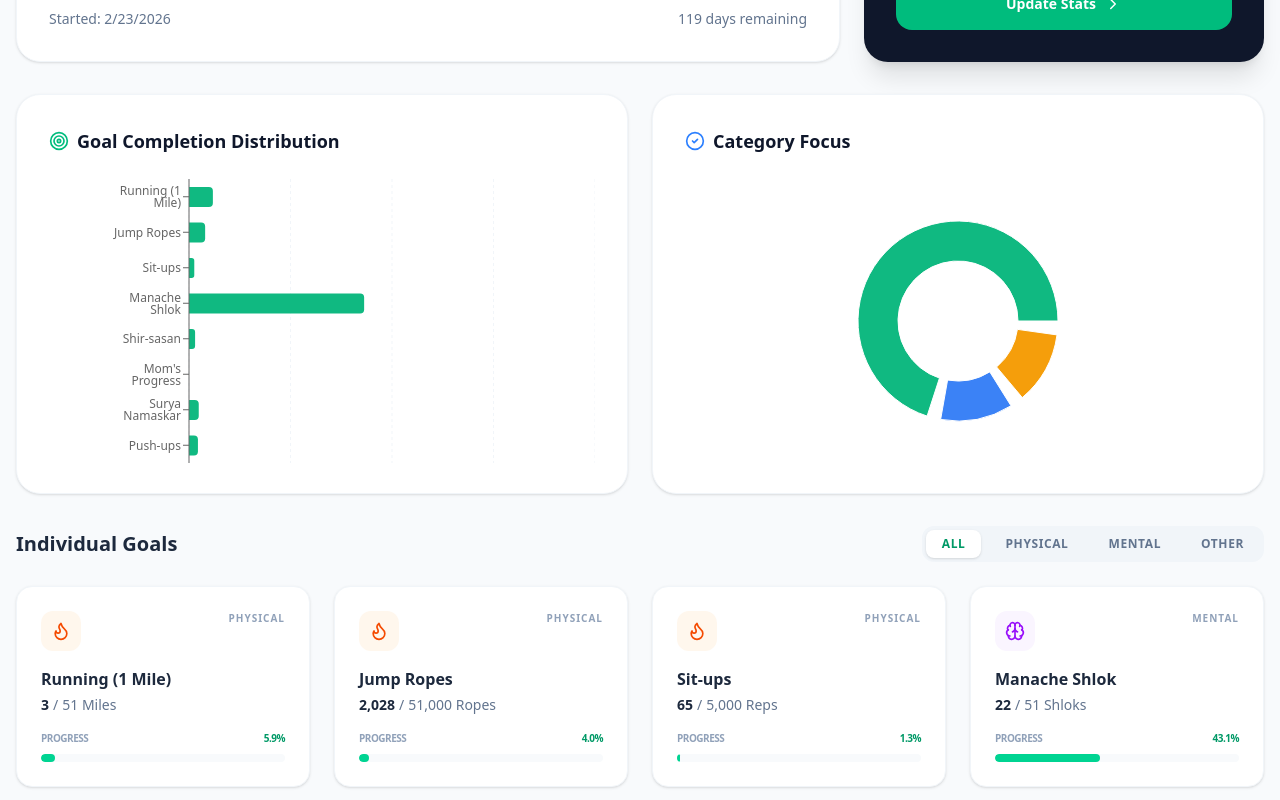
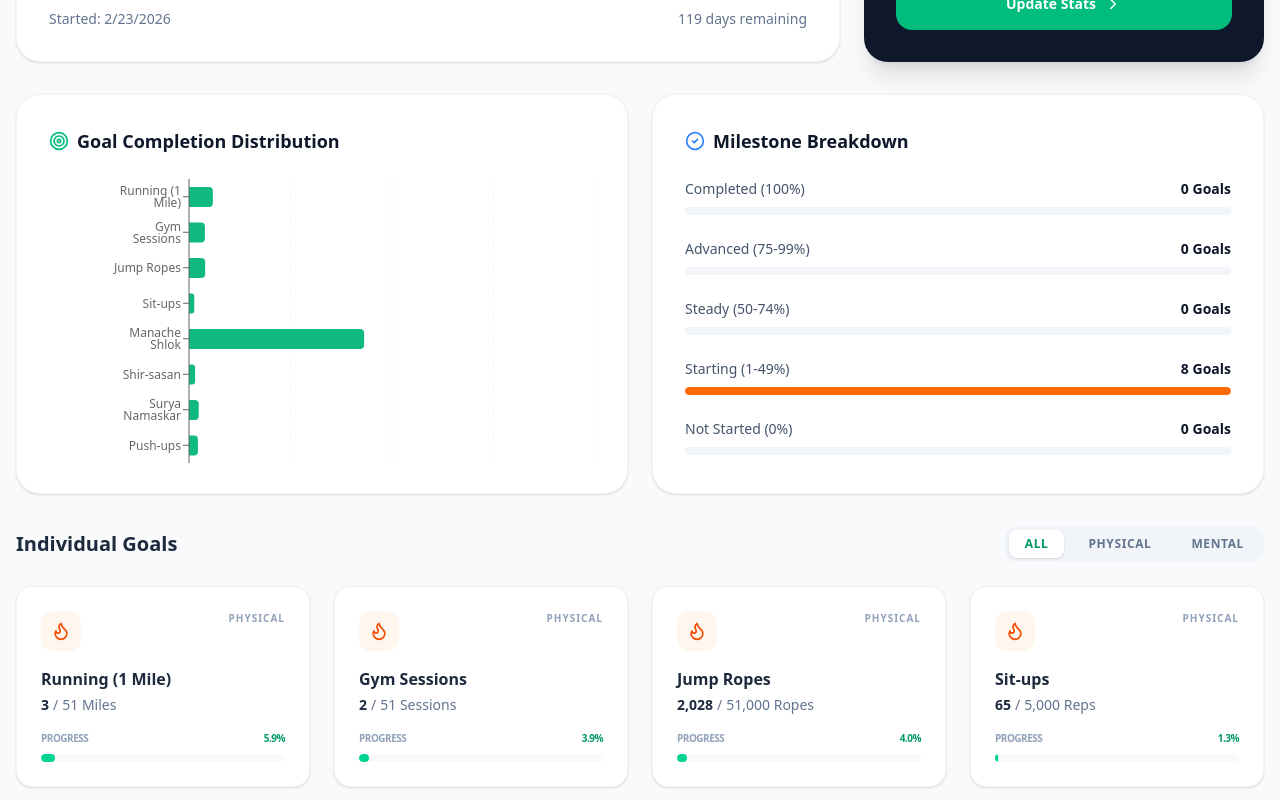
Before and after one commit to arahalkar/sva-stitha-health-app, a React (Vite) app: page / in a window 1280 px wide. Shown: the part 400-1200 px from the top of the page. Built offline with nearby package versions, Linux system fonts and the light colour scheme.

Commit message:
feat: Add Gym goal and refine category filtering
Adds a 'Gym Sessions' goal with its corresponding parsing logic. Updates the category filter to exclusively support 'physical' and 'mental' categories, removing the 'other' option.

```diff
--- a/src/App.tsx
+++ b/src/App.tsx
@@ -38,7 +38,7 @@ const COLORS = ['#10b981', '#3b82f6', '#f59e0b', '#ef4444', '#8b5cf6', '#ec4899'
 
 export default function App() {
   const [goals, setGoals] = useState<Goal[]>(INITIAL_DATA);
-  const [selectedCategory, setSelectedCategory] = useState<'all' | 'physical' | 'mental' | 'other'>('all');
+  const [selectedCategory, setSelectedCategory] = useState<'all' | 'physical' | 'mental'>('all');
 
   const timeProgress = useMemo(() => {
     const start = new Date(START_DATE).getTime();
@@ -93,6 +93,12 @@ export default function App() {
             const goal = newGoals.find(g => g.id === 'running');
             if (goal) goal.current = parseInt(match[1]);
           }
+        } else if (line.includes('Gym')) {
+          const match = line.match(/(\d+)\/(\d+)/);
+          if (match) {
+            const goal = newGoals.find(g => g.id === 'gym');
+            if (goal) goal.current = parseInt(match[1]);
+          }
         } else if (line.includes('Jump Ropes')) {
           const match = line.match(/([\d,]+)\s*\/\s*([\d,]+)/);
           if (match) {
@@ -116,12 +122,6 @@ export default function App() {
           if (match) {
             const goal = newGoals.find(g => g.id === 'shir-sasan');
             if (goal) goal.current = parseFloat(match[1]);
-          }
-        } else if (line.includes("Mom's Progress")) {
-          const match = line.match(/(\d+)\/(\d+)/);
-          if (match) {
-            const goal = newGoals.find(g => g.id === 'moms-progress');
-            if (goal) goal.current = parseInt(match[1]);
           }
         } else if (line.includes('Surya Namaskar')) {
           const match = line.match(/(\d+)\s*पूर्ण/);
@@ -328,30 +328,31 @@ export default function App() {
           >
             <h3 className="text-lg font-bold mb-6 flex items-center gap-2">
               <CheckCircle2 size={20} className="text-blue-500" />
-              Category Focus
+              Milestone Breakdown
             </h3>
-            <ResponsiveContainer width="100%" height="85%">
-              <PieChart>
-                <Pie
-                  data={[
-                    { name: 'Physical', value: goals.filter(g => g.category === 'physical').length },
-                    { name: 'Mental', value: goals.filter(g => g.category === 'mental').length },
-                    { name: 'Other', value: goals.filter(g => g.category === 'other').length },
-                  ]}
-                  cx="50%"
-                  cy="50%"
-                  innerRadius={60}
-                  outerRadius={100}
-                  paddingAngle={8}
-                  dataKey="value"
-                >
-                  {goals.map((_, index) => (
-                    <Cell key={`cell-${index}`} fill={COLORS[index % COLORS.length]} />
-                  ))}
-                </Pie>
-                <Tooltip />
-              </PieChart>
-            </ResponsiveContainer>
+            <div className="space-y-6">
+              {[
+                { label: 'Completed (100%)', count: goals.filter(g => (g.current / g.target) >= 1).length, color: 'bg-emerald-500' },
+                { label: 'Advanced (75-99%)', count: goals.filter(g => (g.current / g.target) >= 0.75 && (g.current / g.target) < 1).length, color: 'bg-blue-500' },
+                { label: 'Steady (50-74%)', count: goals.filter(g => (g.current / g.target) >= 0.5 && (g.current / g.target) < 0.75).length, color: 'bg-indigo-500' },
+                { label: 'Starting (1-49%)', count: goals.filter(g => (g.current / g.target) > 0 && (g.current / g.target) < 0.5).length, color: 'bg-orange-500' },
+                { label: 'Not Started (0%)', count: goals.filter(g => g.current === 0).length, color: 'bg-slate-300' },
+              ].map((item) => (
+                <div key={item.label} className="space-y-2">
+                  <div className="flex justify-between text-sm font-medium">
+                    <span className="text-slate-600">{item.label}</span>
+                    <span className="text-slate-900 font-bold">{item.count} Goals</span>
+                  </div>
+                  <div className="h-2 bg-slate-100 rounded-full overflow-hidden">
+                    <motion.div
+                      initial={{ width: 0 }}
+                      animate={{ width: `${(item.count / goals.length) * 100}%` }}
+                      className={cn("h-full rounded-full", item.color)}
+                    />
+                  </div>
+                </div>
+              ))}
+            </div>
           </motion.div>
         </section>
 
@@ -360,7 +361,7 @@ export default function App() {
           <div className="flex items-center justify-between">
             <h3 className="text-xl font-bold text-slate-800">Individual Goals</h3>
             <div className="flex gap-2 bg-slate-100 p-1 rounded-xl">
-              {(['all', 'physical', 'mental', 'other'] as const).map((cat) => (
+              {(['all', 'physical', 'mental'] as const).map((cat) => (
                 <button
                   key={cat}
                   onClick={() => setSelectedCategory(cat)}
--- a/src/constants.ts
+++ b/src/constants.ts
@@ -7,6 +7,14 @@ export const INITIAL_DATA: Goal[] = [
     current: 3,
     target: 51,
     unit: 'Miles',
+    category: 'physical',
+  },
+  {
+    id: 'gym',
+    name: 'Gym Sessions',
+    current: 2,
+    target: 51,
+    unit: 'Sessions',
     category: 'physical',
   },
   {
@@ -42,14 +50,6 @@ export const INITIAL_DATA: Goal[] = [
     category: 'physical',
   },
   {
-    id: 'moms-progress',
-    name: "Mom's Progress",
-    current: 0,
-    target: 50,
-    unit: 'Days/Tasks',
-    category: 'other',
-  },
-  {
     id: 'surya-namaskar',
     name: 'Surya Namaskar',
     current: 12,
```
